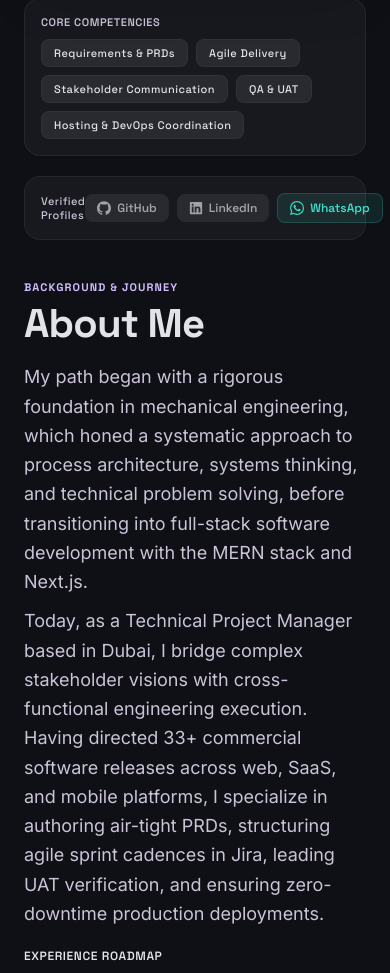
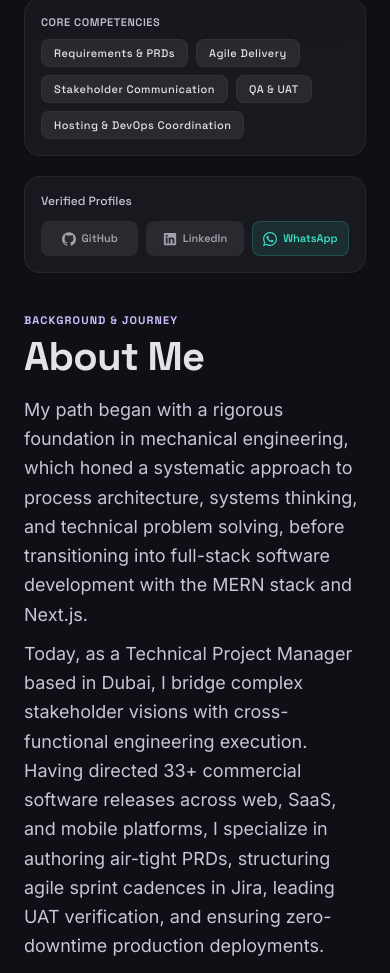
Before and after one commit to lofy-lv/sebin-mathew-portfolio, a Next.js app: page / in a window 390 px wide. Shown: the part 5093-6066 px from the top of the page. Built offline with nearby package versions, Linux system fonts and the light colour scheme.

Commit message:
fix(about): make Verified Profiles responsive with 3-column button grid on mobile to prevent overflow

```diff
--- a/src/components/home/AboutSection.tsx
+++ b/src/components/home/AboutSection.tsx
@@ -58,19 +58,19 @@ export function AboutSection() {
           </div>
 
           {/* Social Proof Strip */}
-          <div className="p-4 rounded-2xl bg-surface-container-low/90 border border-outline-variant/30 flex items-center justify-between transition-colors shadow-sm">
-            <span className="font-label-sm text-label-sm text-on-surface-variant font-medium">
+          <div className="p-4 sm:p-5 rounded-2xl bg-surface-container-low/90 border border-outline-variant/30 flex flex-col sm:flex-row sm:items-center justify-between gap-3 transition-colors shadow-sm">
+            <span className="font-label-sm text-xs sm:text-label-sm text-on-surface-variant font-medium">
               Verified Profiles
             </span>
-            <div className="flex items-center gap-2">
+            <div className="grid grid-cols-3 gap-2 w-full sm:w-auto sm:flex sm:items-center sm:gap-2">
               <a
                 href={siteConfig.contact.githubUrl}
                 target="_blank"
                 rel="noopener noreferrer"
                 aria-label="Sebin Mathew GitHub Profile"
-                className="flex items-center gap-1.5 px-3 py-1.5 rounded-lg bg-surface-container-high text-[#A1A1AA] hover:text-[#F8FAFC] transition-colors font-label-sm text-xs font-semibold"
+                className="flex items-center justify-center gap-1.5 px-2.5 sm:px-3 py-2 sm:py-1.5 rounded-lg bg-surface-container-high text-[#A1A1AA] hover:text-[#F8FAFC] transition-colors font-label-sm text-[11px] sm:text-xs font-semibold"
               >
-                <Icons.GitHub size={14} />
+                <Icons.GitHub size={14} className="shrink-0" />
                 <span>GitHub</span>
               </a>
               <a
@@ -78,9 +78,9 @@ export function AboutSection() {
                 target="_blank"
                 rel="noopener noreferrer"
                 aria-label="Sebin Mathew LinkedIn Profile"
-                className="flex items-center gap-1.5 px-3 py-1.5 rounded-lg bg-surface-container-high text-[#A1A1AA] hover:text-[#F8FAFC] transition-colors font-label-sm text-xs font-semibold"
+                className="flex items-center justify-center gap-1.5 px-2.5 sm:px-3 py-2 sm:py-1.5 rounded-lg bg-surface-container-high text-[#A1A1AA] hover:text-[#F8FAFC] transition-colors font-label-sm text-[11px] sm:text-xs font-semibold"
               >
-                <Icons.LinkedIn size={14} />
+                <Icons.LinkedIn size={14} className="shrink-0" />
                 <span>LinkedIn</span>
               </a>
               <a
@@ -88,9 +88,9 @@ export function AboutSection() {
                 target="_blank"
                 rel="noopener noreferrer"
                 aria-label="Chat with Sebin on WhatsApp"
-                className="flex items-center gap-1.5 px-3 py-1.5 rounded-lg bg-tertiary/10 text-tertiary hover:bg-tertiary/20 transition-colors font-label-sm text-xs font-semibold border border-tertiary/20"
+                className="flex items-center justify-center gap-1.5 px-2.5 sm:px-3 py-2 sm:py-1.5 rounded-lg bg-tertiary/10 text-tertiary hover:bg-tertiary/20 transition-colors font-label-sm text-[11px] sm:text-xs font-semibold border border-tertiary/20"
               >
-                <Icons.WhatsApp size={14} />
+                <Icons.WhatsApp size={14} className="shrink-0" />
                 <span>WhatsApp</span>
               </a>
             </div>
```
